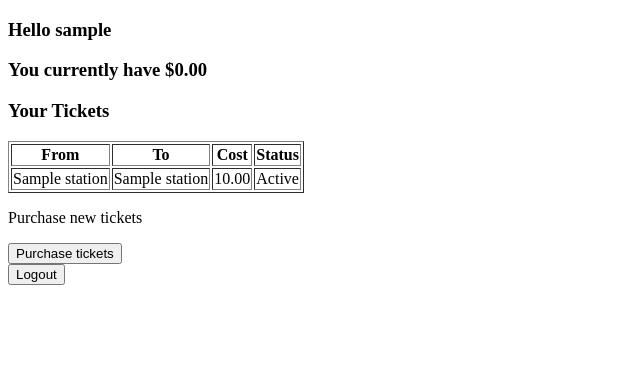
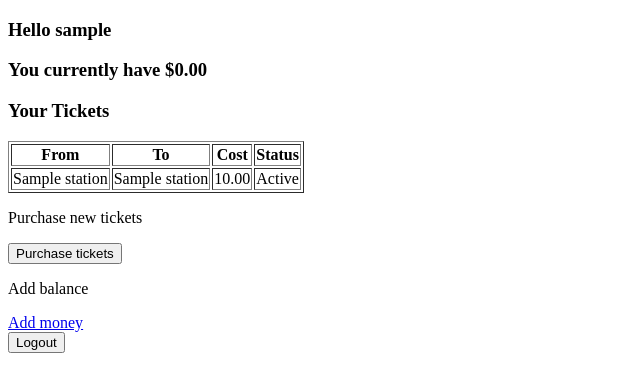
Before and after one commit to agentblack6000/backend-task-2, a Django app: page /passengers/dashboard/ in a window 1280 px wide. Shown: the top 392 px of the page, without its empty margins (0-640 px from the left). Run offline with Django 5.2, Linux system fonts and the light colour scheme; a user stored in the database is signed in; tables that the repository leaves empty hold one stand-in row (values such as "Sample post").

Commit message:
Add functionality for passenger to increase balance

```diff
--- a/passengers/templates/passengers/dashboard.html
+++ b/passengers/templates/passengers/dashboard.html
@@ -43,6 +43,10 @@
         <button type="submit">Purchase tickets</button>
     </form>
 
+    <p>Add balance</p>
+
+    <a href="{% url 'money' %}">Add money</a>
+
     <form action="{% url 'passenger-logout' %}" method="post">
         {% csrf_token %}
         <button type="submit">Logout</button>
--- a/passengers/urls.py
+++ b/passengers/urls.py
@@ -11,4 +11,5 @@ urlpatterns = [
     path("dashboard/", views.dashboard, name="dashboard"),
     path("dashboard/purchase", views.purchase, name="purchase"),
     path("signup/", views.signup, name="signup"),
+    path("finances/", views.add_money, name="money"),
 ]
--- a/passengers/views.py
+++ b/passengers/views.py
@@ -73,3 +73,18 @@ def purchase(request):
 
 
     return render(request, "passengers/purchase.html", context)
+
+@login_required
+def add_money(request):
+    passenger = request.user.passenger
+
+    if request.method == "POST":
+        amount = request.POST.get("amount")
+        passenger.bank_balance += int(amount)
+        print("Amount", amount)
+        passenger.save()
+
+        return redirect("dashboard")
+
+    print("here")
+    return render(request, "passengers/money.html")
```
Also changed, not shown: passengers/templates/passengers/money.html (added, +23 -0 lines).
